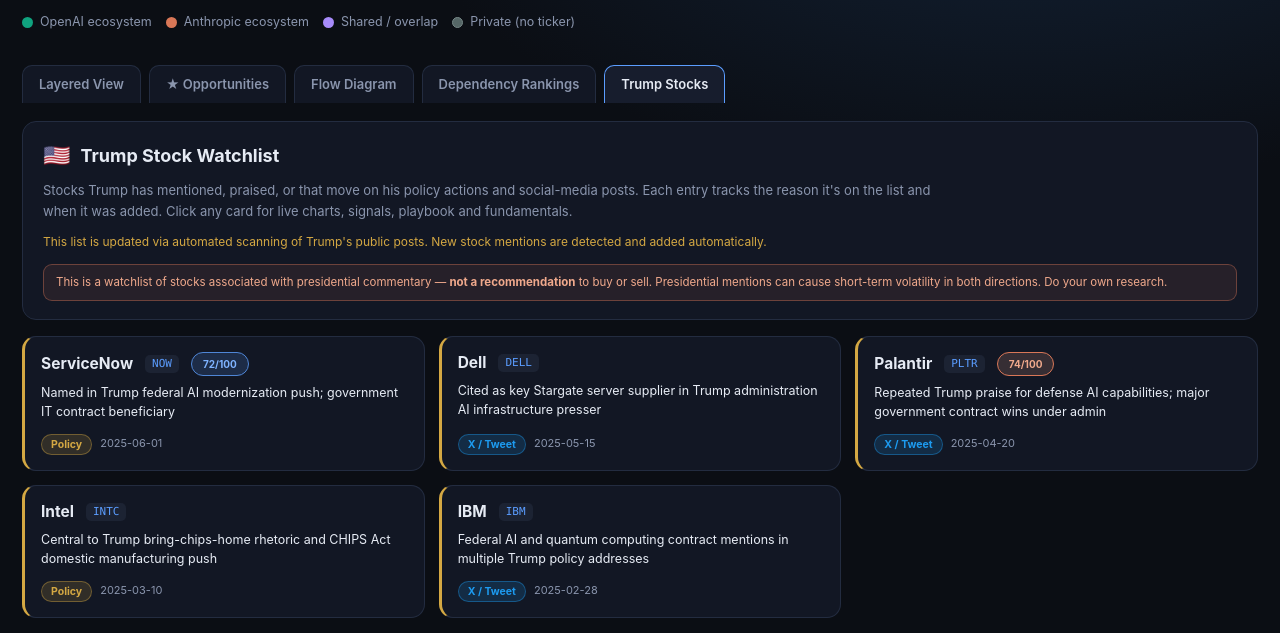
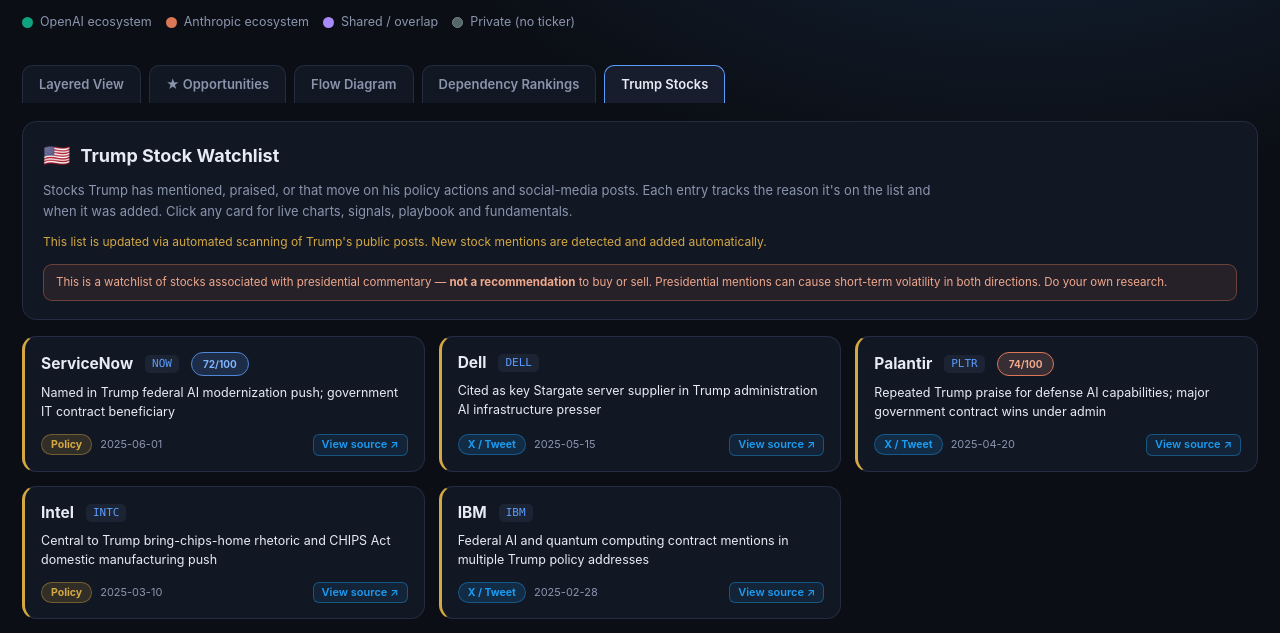
Before and after one commit to Karmine26/ai-ecosystem-map, a plain HTML site: page ai_ecosystem_map.html in a window 1280 px wide. Both pictures are taken after a click on the element "Trump Stocks". Shown: the part 115-748 px from the top of the page. Drawn offline with Linux system fonts and the light colour scheme.

Commit message:
Fix VIX chart, add tweet source links to Trump cards

```diff
--- a/ai_ecosystem_map.html
+++ b/ai_ecosystem_map.html
@@ -334,6 +334,8 @@
   .trump-card .tc-src.policy{background:rgba(212,168,67,.16);color:#d4a843;border:1px solid rgba(212,168,67,.4)}
   .trump-card .tc-src.truth{background:rgba(88,101,242,.16);color:#5865f2;border:1px solid rgba(88,101,242,.4)}
   .trump-card .tc-date{font-size:11px;color:var(--muted)}
+  .trump-card .tc-link{font-size:11px;color:#1d9bf0;text-decoration:none;font-weight:600;margin-left:auto;padding:2px 8px;border:1px solid rgba(29,155,240,.4);border-radius:6px;background:rgba(29,155,240,.1)}
+  .trump-card .tc-link:hover{background:rgba(29,155,240,.22);text-decoration:none}
   .trump-card.hidden{display:none}
   .trump-live{margin-top:18px;background:var(--panel);border:1px solid var(--line);border-radius:var(--radius);padding:14px 18px;font-size:13px;color:var(--muted);line-height:1.6}
   .trump-live a{color:#1d9bf0;text-decoration:none;font-weight:600}
@@ -1375,11 +1377,16 @@
 
 /* Trump Stocks watchlist — auto-updated by GitHub Actions scanner */
 const TRUMP_STOCKS=[
-  {t:"NYSE:NOW",    n:"ServiceNow", reason:"Named in Trump federal AI modernization push; government IT contract beneficiary",               date:"2025-06-01", src:"policy"},
-  {t:"NYSE:DELL",   n:"Dell",       reason:"Cited as key Stargate server supplier in Trump administration AI infrastructure presser",           date:"2025-05-15", src:"tweet"},
-  {t:"NASDAQ:PLTR", n:"Palantir",   reason:"Repeated Trump praise for defense AI capabilities; major government contract wins under admin",     date:"2025-04-20", src:"tweet"},
-  {t:"NASDAQ:INTC", n:"Intel",      reason:"Central to Trump bring-chips-home rhetoric and CHIPS Act domestic manufacturing push",          date:"2025-03-10", src:"policy"},
-  {t:"NYSE:IBM",    n:"IBM",        reason:"Federal AI and quantum computing contract mentions in multiple Trump policy addresses",             date:"2025-02-28", src:"tweet"},
+  {t:"NYSE:NOW",    n:"ServiceNow", reason:"Named in Trump federal AI modernization push; government IT contract beneficiary",
+    date:"2025-06-01", src:"policy", url:"https://x.com/search?q=from%3Arealdonaldtrump%20ServiceNow&f=live"},
+  {t:"NYSE:DELL",   n:"Dell",       reason:"Cited as key Stargate server supplier in Trump administration AI infrastructure presser",
+    date:"2025-05-15", src:"tweet",  url:"https://x.com/search?q=from%3Arealdonaldtrump%20Dell%20Stargate&f=live"},
+  {t:"NASDAQ:PLTR", n:"Palantir",   reason:"Repeated Trump praise for defense AI capabilities; major government contract wins under admin",
+    date:"2025-04-20", src:"tweet",  url:"https://x.com/search?q=from%3Arealdonaldtrump%20Palantir&f=live"},
+  {t:"NASDAQ:INTC", n:"Intel",      reason:"Central to Trump bring-chips-home rhetoric and CHIPS Act domestic manufacturing push",
+    date:"2025-03-10", src:"policy", url:"https://x.com/search?q=from%3Arealdonaldtrump%20Intel%20chips&f=live"},
+  {t:"NYSE:IBM",    n:"IBM",        reason:"Federal AI and quantum computing contract mentions in multiple Trump policy addresses",
+    date:"2025-02-28", src:"tweet",  url:"https://x.com/search?q=from%3Arealdonaldtrump%20IBM&f=live"},
 ];
 
 /* ---------- Modal + TradingView ---------- */
@@ -1478,10 +1485,11 @@
     }));
     const vl=document.createElement("div");vl.className="vol-label";vl.textContent="Market Volatility (VIX) — broad fear gauge";
     tvWrap.appendChild(vl);
-    tvWrap.appendChild(tvWidget("https://s3.tradingview.com/external-embedding/embed-widget-advanced-chart.js",{
-      symbol:"CBOE:VIX",interval:"D",range:"6M",timezone:"Etc/UTC",theme:"dark",style:"3",locale:"en",
-      width:"100%",height:200,hide_side_toolbar:true,allow_symbol_change:false,save_image:false,
-      studies:[],support_host:"https://www.tradingview.com"
+    tvWrap.appendChild(tvWidget("https://s3.tradingview.com/external-embedding/embed-widget-symbol-overview.js",{
+      symbols:[["VIX","CBOE:VIX|6M"]],chartOnly:false,width:"100%",height:220,locale:"en",colorTheme:"dark",
+      autosize:false,showVolume:false,hideDateRanges:false,scalePosition:"right",scaleMode:"Normal",
+      fontFamily:"-apple-system, sans-serif",valuesTracking:"1",changeMode:"price-and-percent",chartType:"area",
+      backgroundColor:"rgba(18,23,36,1)",gridLineColor:"rgba(35,44,64,0.6)",lineColor:"#f0a98c"
     }));
     const vn=document.createElement("div");vn.className="vol-note";
     vn.innerHTML="<b>Reading the volatility panel:</b> The top chart shows the stock with <b>Bollinger Bands</b> (expanding bands = rising volatility, squeezing bands = compression before a move), a <b>20-day moving average</b> (trend context), and <b>ATR</b> (average daily range — higher = more volatile). The bottom chart is the <b>VIX</b> (market-wide fear index — spikes = panic, dips = complacency). All data is 15-min delayed via TradingView. These are <i>realized</i> volatility proxies, not options-implied IV.";
@@ -1794,6 +1802,7 @@
       <div class="tc-meta">
         <span class="tc-src ${ts.src}">${ts.src==="tweet"?"X / Tweet":ts.src==="truth"?"Truth Social":ts.src==="policy"?"Policy":"Mention"}</span>
         <span class="tc-date">${ts.date}</span>
+        ${ts.url?`<a class="tc-link" href="${ts.url}" target="_blank" rel="noopener" onclick="event.stopPropagation()">View source &#8599;</a>`:""}
       </div>`;
     // find the full company data from LAYERS for the modal
     const layerItem=CO_INDEX[ts.t];
```
